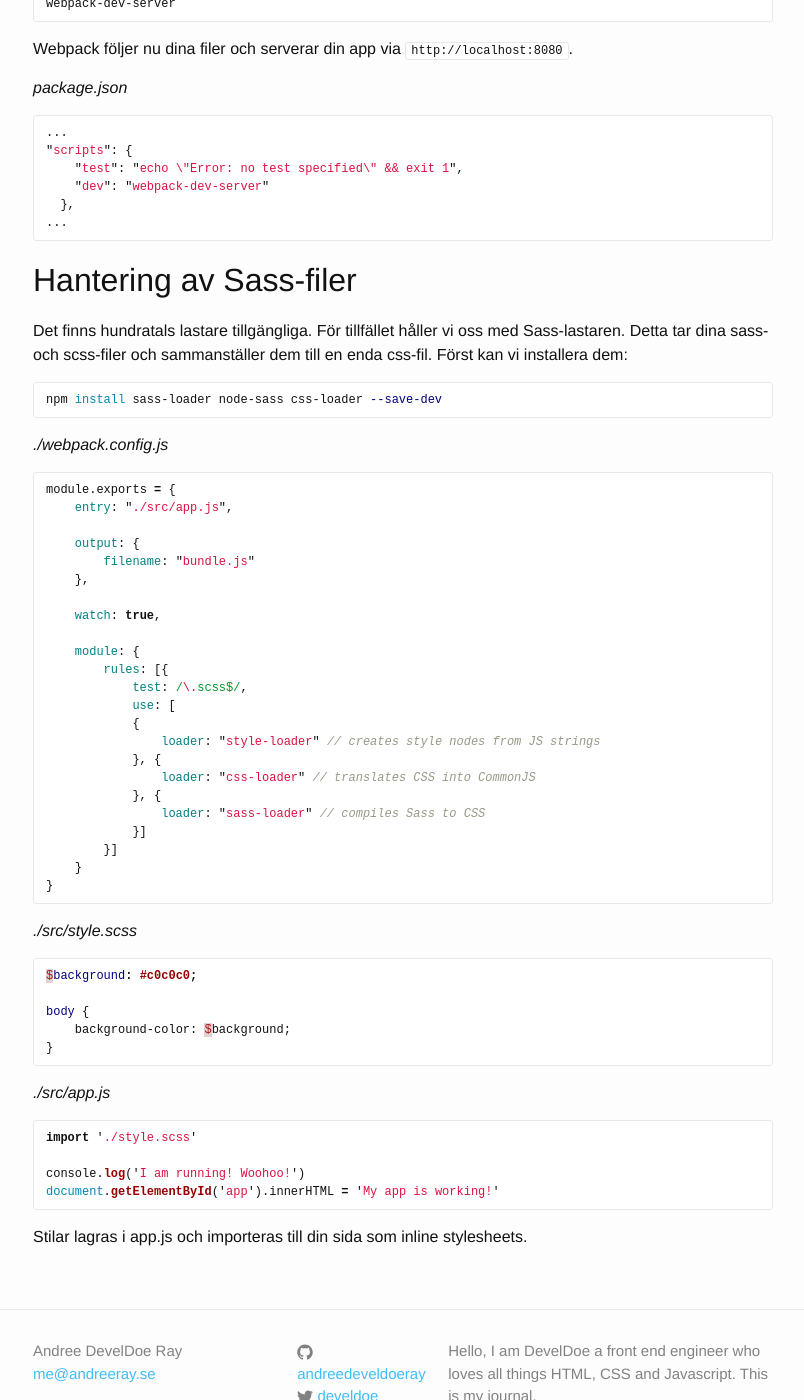
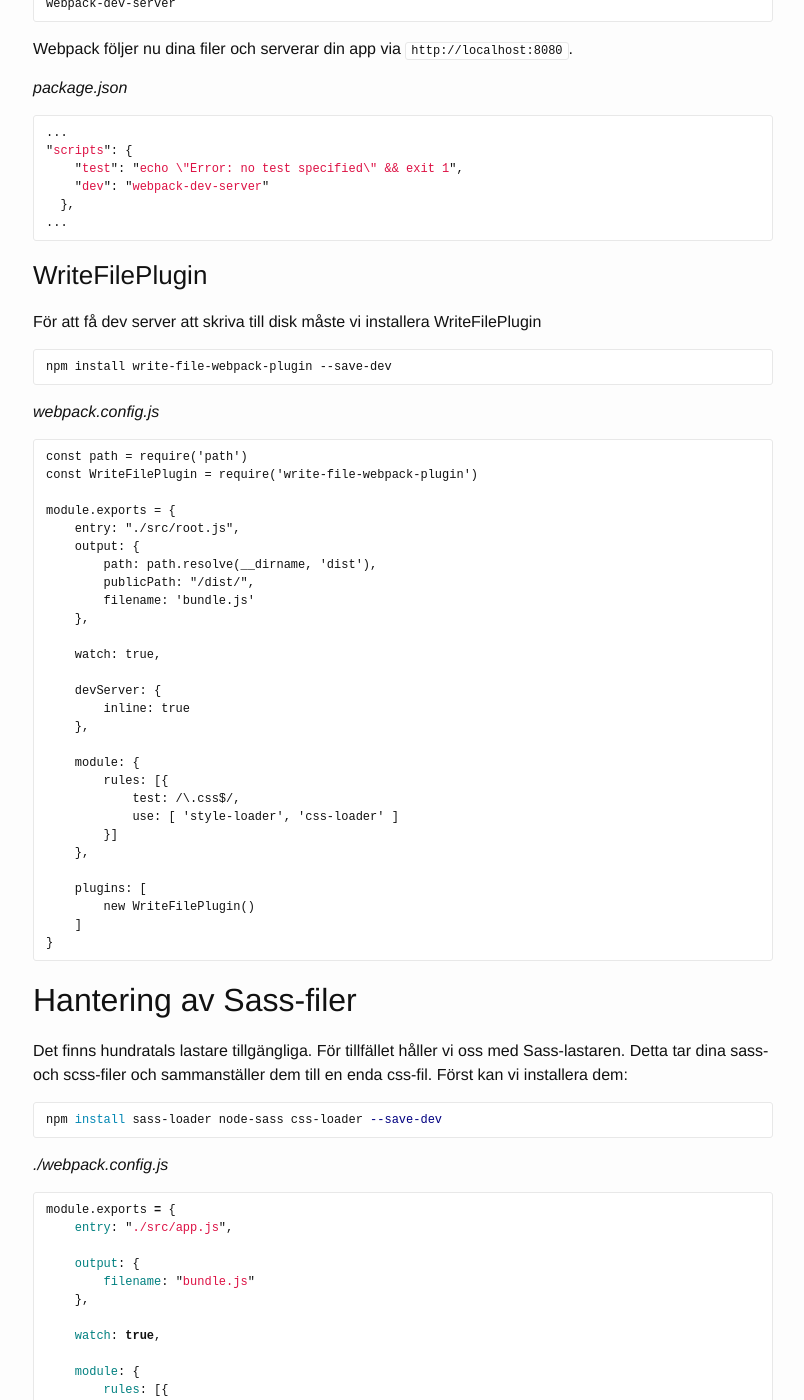
Before and after one commit to develdoe/develdoe.github.io, a Jekyll site: the page built from _posts/2018-01-10-webpack-sass-compilering.md, in a window 1280 px wide and 1400 px high, scrolled down 2521 px. Shown: the whole window, without its empty margins (237-1041 px from the left). Built offline with Jekyll 4.4.1, drawn with Linux system fonts in a browser that asks for light colours.

Commit message:
Update 2018-01-10-webpack-sass-compilering.md

````diff
--- a/_posts/2018-01-10-webpack-sass-compilering.md
+++ b/_posts/2018-01-10-webpack-sass-compilering.md
@@ -137,6 +137,47 @@ Webpack följer nu dina filer och serverar din app via `http://localhost:8080`.
 ...
 ```
 
+### WriteFilePlugin
+
+För att få dev server att skriva till disk måste vi installera WriteFilePlugin
+
+```
+npm install write-file-webpack-plugin --save-dev
+```
+
+*webpack.config.js*
+
+```
+const path = require('path')
+const WriteFilePlugin = require('write-file-webpack-plugin')
+
+module.exports = {
+    entry: "./src/root.js",
+    output: {
+        path: path.resolve(__dirname, 'dist'),
+        publicPath: "/dist/",
+        filename: 'bundle.js'
+    },
+
+    watch: true,
+
+    devServer: {
+        inline: true
+    },
+
+    module: {
+        rules: [{
+            test: /\.css$/,
+            use: [ 'style-loader', 'css-loader' ]
+        }]
+    },
+
+    plugins: [
+        new WriteFilePlugin()
+    ]
+}
+```
+
 ## Hantering av Sass-filer
 
 Det finns hundratals lastare tillgängliga. För tillfället håller vi oss med Sass-lastaren. Detta tar dina sass- och scss-filer och sammanställer dem till en enda css-fil. Först kan vi installera dem:
````
